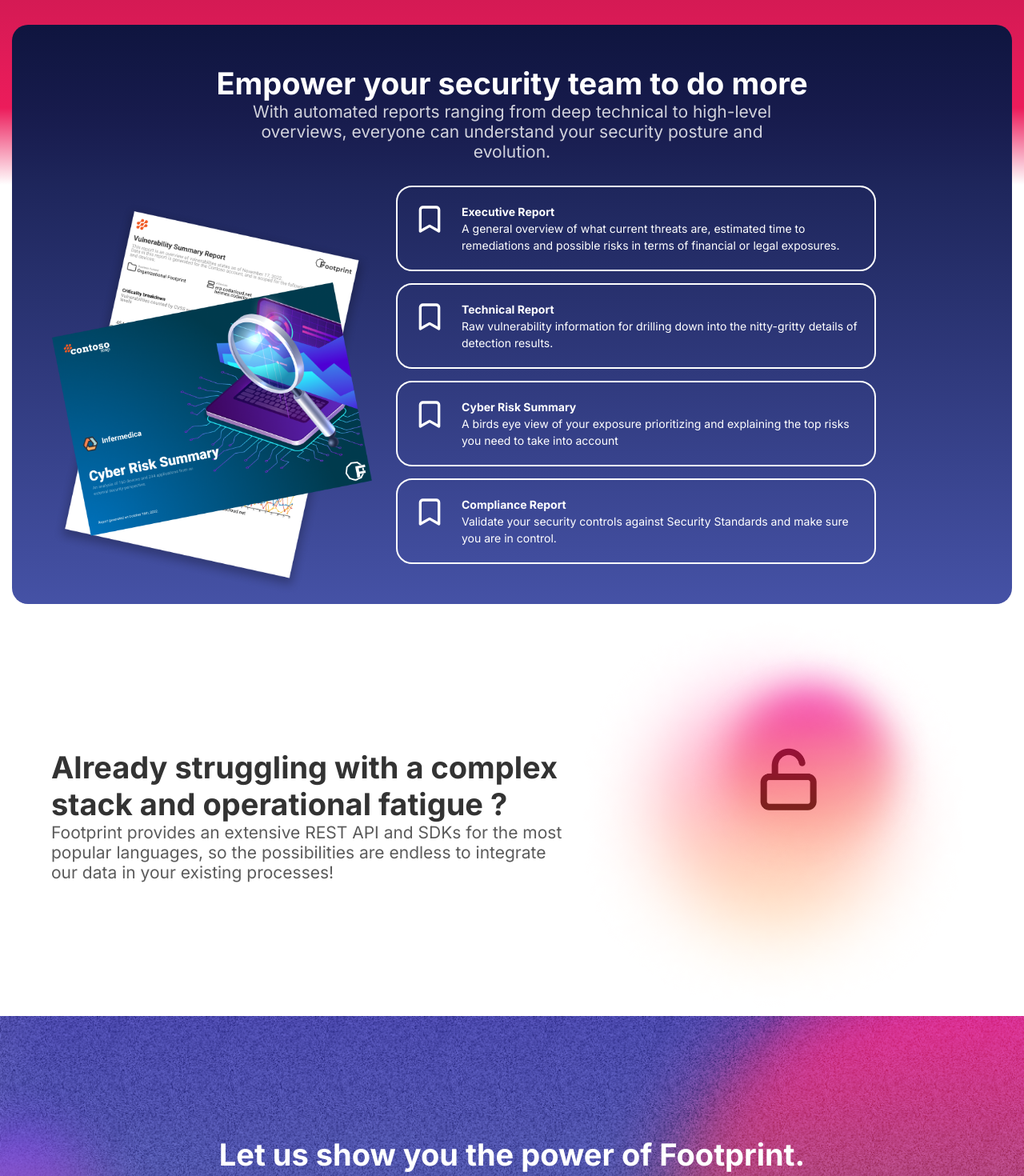
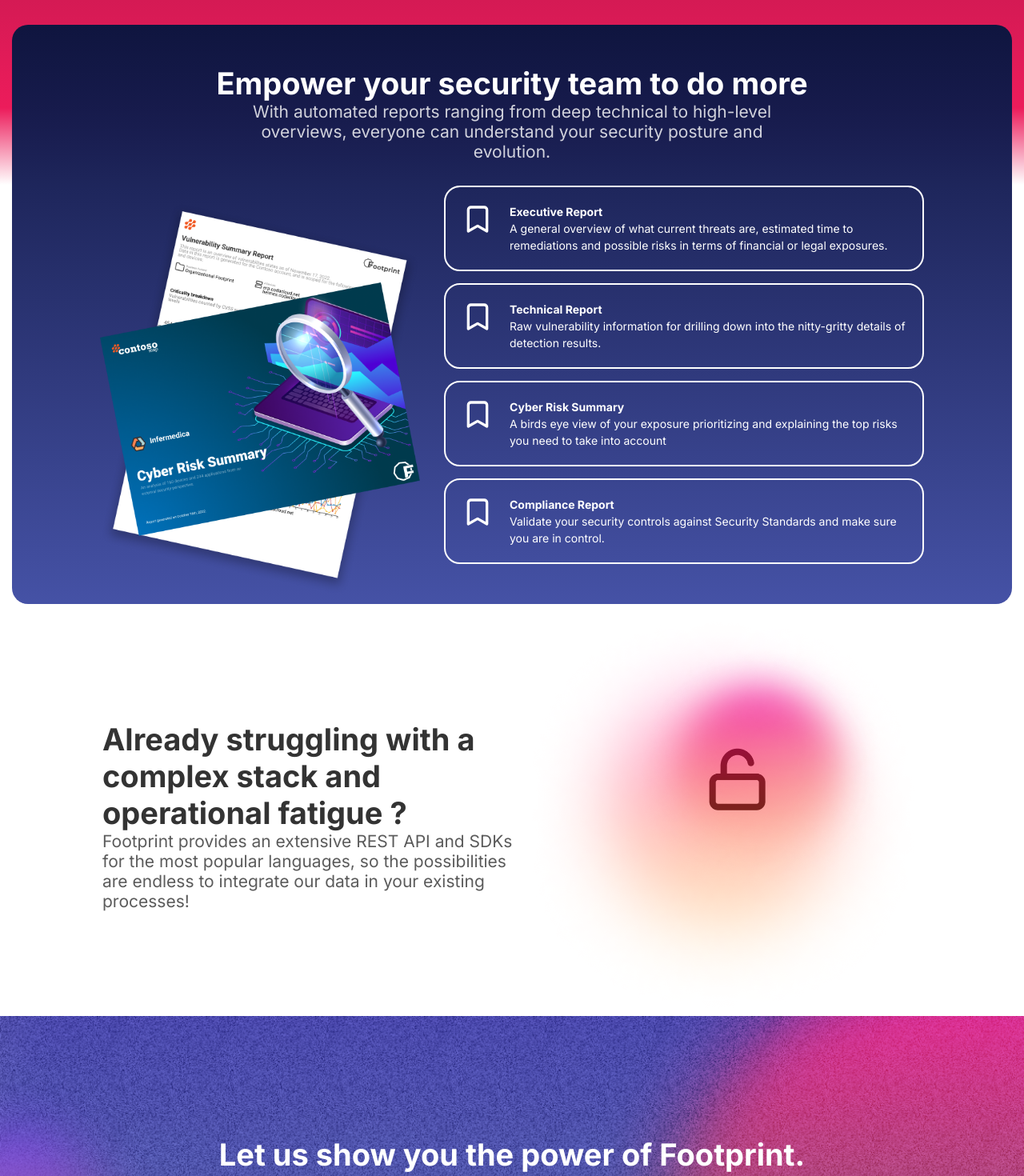
Before and after one commit to codaintelligenceUS/codaintelligence-website, a React (Vite) app: page / in a window 1280 px wide. Shown: the part 2305-3775 px from the top of the page at 80% size. Built offline with nearby package versions, Linux system fonts and the light colour scheme.

Commit message:
fix: Fix styling issue

```diff
--- a/src/sections/API/API.module.css
+++ b/src/sections/API/API.module.css
@@ -2,7 +2,7 @@
   display: flex;
   align-items: center;
   justify-content: center;
-  padding: 0 5vw;
+  padding: 0 10vw;
 }
 
 .container img {
--- a/src/sections/SOC/SOC.module.css
+++ b/src/sections/SOC/SOC.module.css
@@ -9,6 +9,7 @@
 .content {
   display: flex;
   align-items: center;
+  justify-content: center;
 }
 
 .reports {
```
